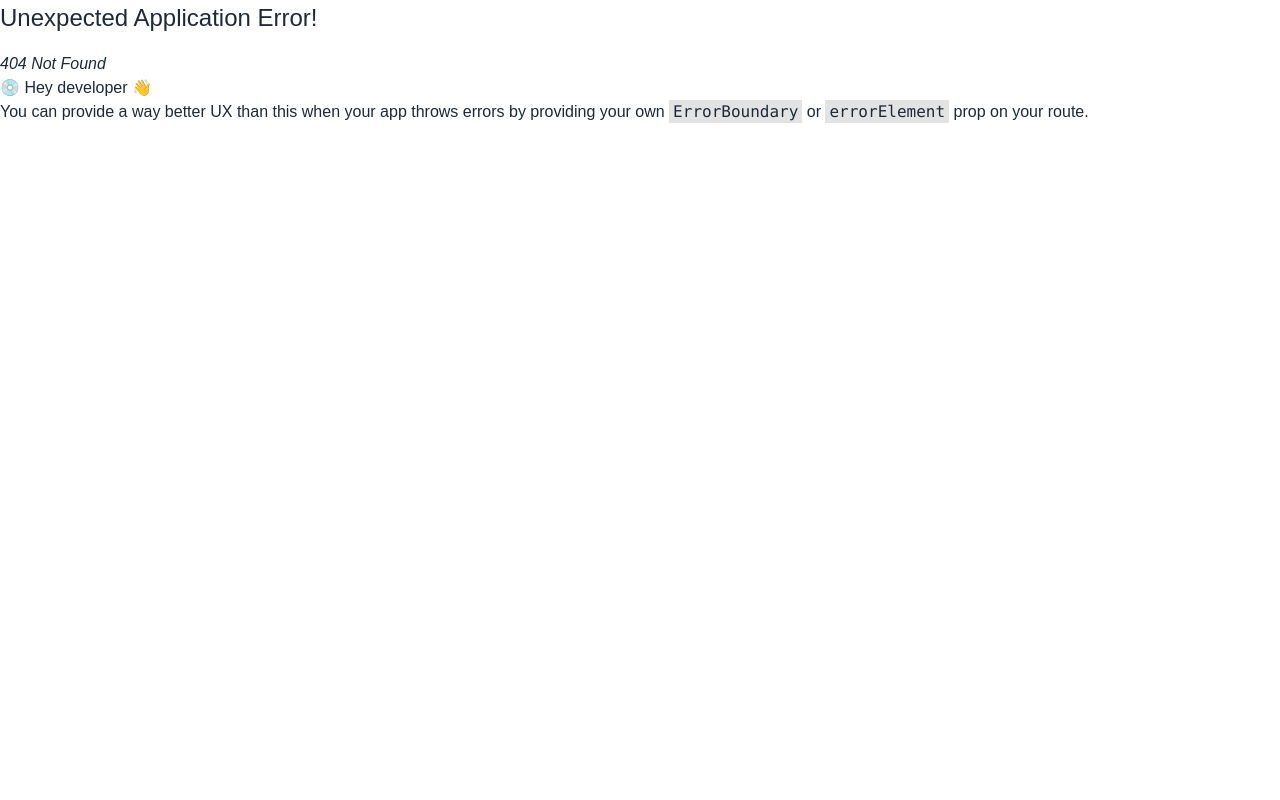
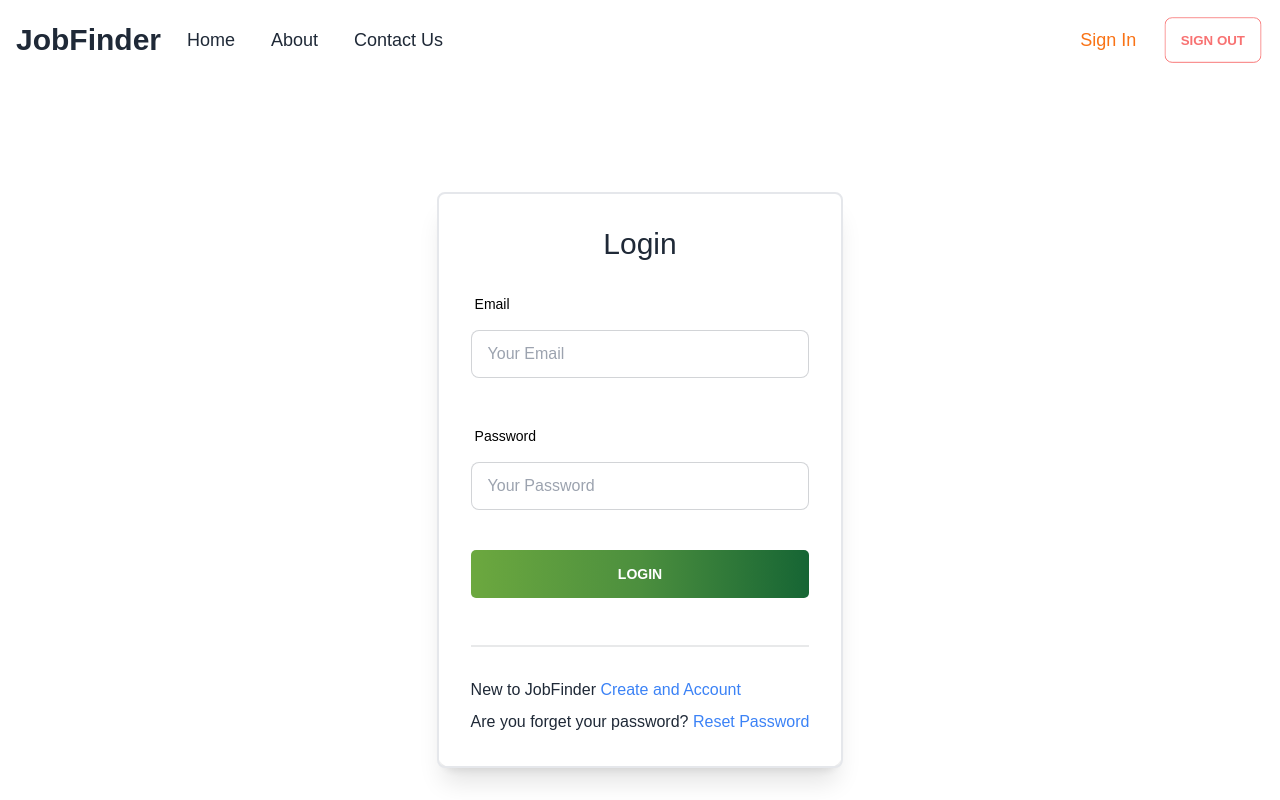
Before and after one commit to Al-Shaharia-Ifty/job-portal-task-1, a React (Create React App) app: page /signIn in a window 1280 px wide. Before the commit this address had no page. Shown: the top 800 px of the page. Built offline with nearby package versions, Linux system fonts and the light colour scheme.

Commit message:
sign in page is working

```diff
--- a/package.json
+++ b/package.json
@@ -3,16 +3,21 @@
   "version": "0.1.0",
   "private": true,
   "dependencies": {
+    "@tanstack/react-query": "^4.24.6",
     "@testing-library/jest-dom": "^5.14.1",
     "@testing-library/react": "^13.0.0",
     "@testing-library/user-event": "^13.2.1",
     "aos": "^2.3.4",
     "daisyui": "^2.50.1",
+    "firebase": "^9.17.1",
     "react": "^18.2.0",
     "react-dom": "^18.2.0",
+    "react-firebase-hooks": "^5.1.1",
+    "react-hook-form": "^7.43.1",
     "react-icons": "^4.7.1",
     "react-router-dom": "^6.8.1",
     "react-scripts": "5.0.1",
+    "sweetalert2": "^11.7.2",
     "web-vitals": "^2.1.0"
   },
   "scripts": {
--- /dev/null
+++ b/src/Components/ResetPasswordModal.js
@@ -0,0 +1,96 @@
+import React from "react";
+import { useForm } from "react-hook-form";
+import { useSendPasswordResetEmail } from "react-firebase-hooks/auth";
+import auth from "../Firebase.init";
+import Loading from "../Shared/Loading";
+import Swal from "sweetalert2";
+
+const ResetPasswordModal = ({ setModal }) => {
+  const [sendPasswordResetEmail, sending, error] =
+    useSendPasswordResetEmail(auth);
+  const {
+    register,
+    formState: { errors },
+    handleSubmit,
+  } = useForm();
+  if (sending) {
+    return <Loading />;
+  }
+  if (error) {
+    Swal.fire("Something is wrong", "Please try again", "error");
+  }
+  const onSubmit = async (data) => {
+    const email = data.email;
+    const success = await sendPasswordResetEmail(email);
+    if (success) {
+      Swal.fire("Send Reset Email", "Please check you email", "success");
+      setModal(false);
+    }
+  };
+  return (
+    <div>
+      <input type="checkbox" id="reset-modal" className="modal-toggle" />
+      <div className="modal glass">
+        <div className="modal-box relative">
+          <label
+            htmlFor="reset-modal"
+            className="btn btn-sm btn-circle text-red-500 hover:text-white hover:border-0 hover:bg-red-500 absolute right-2 top-2"
+          >
+            ✕
+          </label>
+          <h3 className="text-lg font-bold text-center">
+            Reset Your Password!
+          </h3>
+          <form
+            onSubmit={handleSubmit(onSubmit)}
+            className="py-4 flex justify-center"
+          >
+            <div className="max-w-sm w-full">
+              <div className="form-control">
+                <label className="label">
+                  <span className="label-text text-black">
+                    Enter Your Email Address
+                  </span>
+                </label>
+                <input
+                  type="email"
+                  placeholder="Your Email"
+                  className="input input-bordered"
+                  {...register("email", {
+                    required: {
+                      value: true,
+                      message: "Email is required",
+                    },
+                    pattern: {
+                      value: /[a-z0-9]+@[a-z]+\.[a-z]{2,3}/,
+                      message: "Provide a valid email",
+                    },
+                  })}
+                />
+                <label className="label">
+                  {errors.email?.type === "required" && (
+                    <span className="label-text-alt text-red-500">
+                      {errors.email.message}
+                    </span>
+                  )}
+                  {errors.email?.type === "pattern" && (
+                    <span className="label-text-alt text-red-500">
+                      {errors.email.message}
+                    </span>
+                  )}
+                </label>
+              </div>
+              <input
+                className="btn btn-primary bg-gradient-to-r from-[#6CA83F] via-[#4C8F3E] to-[#166534] text-white w-full"
+                value="Reset"
+                type="submit"
+              />
+            </div>
+          </form>
+        </div>
+      </div>
+    </div>
+  );
+};
+
+export default ResetPasswordModal;
--- /dev/null
+++ b/src/Firebase.init.js
@@ -0,0 +1,17 @@
+import { initializeApp } from "firebase/app";
+import { getAuth } from "firebase/auth";
+
+const firebaseConfig = {
+  apiKey: process.env.REACT_APP_apiKey,
+  authDomain: process.env.REACT_APP_authDomain,
+  projectId: process.env.REACT_APP_projectId,
+  storageBucket: process.env.REACT_APP_storageBucket,
+  messagingSenderId: process.env.REACT_APP_messagingSenderId,
+  appId: process.env.REACT_APP_appId,
+};
+
+const app = initializeApp(firebaseConfig);
+
+const auth = getAuth(app);
+
+export default auth;
--- /dev/null
+++ b/src/Pages/Login.js
@@ -0,0 +1,147 @@
+import React, { useEffect, useState } from "react";
+import { useSignInWithEmailAndPassword } from "react-firebase-hooks/auth";
+import { useForm } from "react-hook-form";
+import { Link, useLocation, useNavigate } from "react-router-dom";
+import ResetPasswordModal from "../Components/ResetPasswordModal";
+import auth from "../Firebase.init";
+import Loading from "../Shared/Loading";
+
+const Login = () => {
+  const [signInWithEmailAndPassword, user, loading, error] =
+    useSignInWithEmailAndPassword(auth);
+  const [modal, setModal] = useState(false);
+  const {
+    register,
+    formState: { errors },
+    handleSubmit,
+  } = useForm();
+
+  let signInErrorMessage;
+  const navigate = useNavigate();
+  const location = useLocation();
+  let from = location.state?.from?.pathname || "/dashboard";
+
+  useEffect(() => {
+    if (user) {
+      navigate(from, { replace: true });
+    }
+  }, [user, from, navigate]);
+
+  if (loading) {
+    return <Loading />;
+  }
+
+  if (error) {
+    signInErrorMessage = <p className="text-red-500 mb-2">{error?.message}</p>;
+  }
+
+  const onSubmit = (data) => {
+    signInWithEmailAndPassword(data.email, data.password);
+  };
+  return (
+    <div>
+      <div className="flex min-h-screen justify-center items-center">
+        <div className="card  max-w-md bg-base-100 shadow-xl">
+          <div className="card-body border-2 rounded-lg">
+            <h2 className="text-center text-3xl">Login</h2>
+            <form onSubmit={handleSubmit(onSubmit)}>
+              {/* Email */}
+              <div className="form-control w-full max-w-sm">
+                <label className="label">
+                  <span className="label-text text-black">Email</span>
+                </label>
+                <input
+                  type="email"
+                  placeholder="Your Email"
+                  className="input input-bordered w-full max-w-sm"
+                  {...register("email", {
+                    required: {
+                      value: true,
+                      message: "Email is required",
+                    },
+                    pattern: {
+                      value: /[a-z0-9]+@[a-z]+\.[a-z]{2,3}/,
+                      message: "Provide a valid email",
+                    },
+                  })}
+                />
+                <label className="label">
+                  {errors.email?.type === "required" && (
+                    <span className="label-text-alt text-red-500">
+                      {errors.email.message}
+                    </span>
+                  )}
+                  {errors.email?.type === "pattern" && (
+                    <span className="label-text-alt text-red-500">
+                      {errors.email.message}
+                    </span>
+                  )}
+                </label>
+              </div>
+              {/* Password */}
+              <div className="form-control w-full max-w-sm">
+                <label className="label">
+                  <span className="label-text text-black">Password</span>
+                </label>
+                <input
+                  type="password"
+                  placeholder="Your Password"
+                  className="input input-bordered w-full max-w-sm"
+                  {...register("password", {
+                    required: {
+                      value: true,
+                      message: "Password is required",
+                    },
+                    minLength: {
+                      value: 6,
+                      message: "Must be 6 characters or longer",
+                    },
+                  })}
+                />
+                <label className="label">
+                  {errors.password?.type === "required" && (
+                    <span className="label-text-alt text-red-500">
+                      {errors.password.message}
+                    </span>
+                  )}
+                  {errors.password?.type === "minLength" && (
+                    <span className="label-text-alt text-red-500">
+                      {errors.password.message}
+                    </span>
+                  )}
+                </label>
+              </div>
+              {/*  */}
+              {signInErrorMessage}
+              <input
+                className="btn btn-primary bg-gradient-to-r from-[#6CA83F] via-[#4C8F3E] to-[#166534] text-white w-full max-w-sm"
+                value="login"
+                type="submit"
+              />
+            </form>
+            <div className="divider"></div>
+            <p>
+              New to JobFinder{" "}
+              <Link to="/signUp" className="text-blue-500">
+                Create and Account
+              </Link>{" "}
+            </p>
+            <p>
+              Are you forget your password?{" "}
+              <label
+                onClick={() => setModal(true)}
+                htmlFor="reset-modal"
+                className="text-blue-500"
+              >
+                Reset Password
+              </label>
+            </p>
+          </div>
+        </div>
+      </div>
+      {modal && <ResetPasswordModal setModal={setModal} />}
+    </div>
+  );
+};
+
+export default Login;
--- /dev/null
+++ b/src/Pages/SignUp.js
@@ -0,0 +1,11 @@
+import React from "react";
+
+const SignUp = () => {
+  return (
+    <div>
+      <h2>SignUp</h2>
+    </div>
+  );
+};
+
+export default SignUp;
--- a/src/Routes/router.js
+++ b/src/Routes/router.js
@@ -3,6 +3,8 @@ import Main from "../Layout/Main";
 import About from "../Pages/About";
 import ContactUs from "../Pages/ContactUs";
 import Home from "../Pages/Home";
+import Login from "../Pages/Login";
+import SignUp from "../Pages/SignUp";
 
 export const router = createBrowserRouter([
   {
@@ -13,6 +15,8 @@ export const router = createBrowserRouter([
       { path: "/home", element: <Home /> },
       { path: "/about", element: <About /> },
       { path: "/contact-us", element: <ContactUs /> },
+      { path: "/signIn", element: <Login /> },
+      { path: "/signUp", element: <SignUp /> },
     ],
   },
 ]);
--- a/src/Shared/Navbar.js
+++ b/src/Shared/Navbar.js
@@ -11,7 +11,7 @@ const Navbar = () => {
             <h1 className="text-3xl font-semibold">JobFinder</h1>
           </Link>
           <NavLink
-            to={"/"}
+            to={"/home"}
             className={({ isActive }) =>
               isActive
                 ? "nav text-orange-500"
@@ -65,12 +65,9 @@ const Navbar = () => {
         </div>
       </div>
       {/* tab and mobile view */}
-      <div
-        data-aos="fade-down"
-        className="lg:hidden p-4 flex justify-between items-center"
-      >
+      <div className="lg:hidden p-4 flex justify-between items-center">
         <div>
-          <Link>
+          <Link to={"/home"}>
             <h1 className="text-3xl font-semibold">CareerFinderPlus</h1>
           </Link>
         </div>
@@ -85,11 +82,11 @@ const Navbar = () => {
             >
               <li>
                 <NavLink
-                  to={"/"}
+                  to={"/home"}
                   className={({ isActive }) =>
                     isActive
-                      ? "nav bg-transparent text-orange-500"
-                      : "nav bg-transparent hover:text-orange-500 duration-300"
+                      ? "nav text-orange-500"
+                      : "nav hover:text-orange-500 duration-300"
                   }
                 >
                   Home
```
Also changed, not shown: 1 other file (tests, documents, lock files or other folders).
